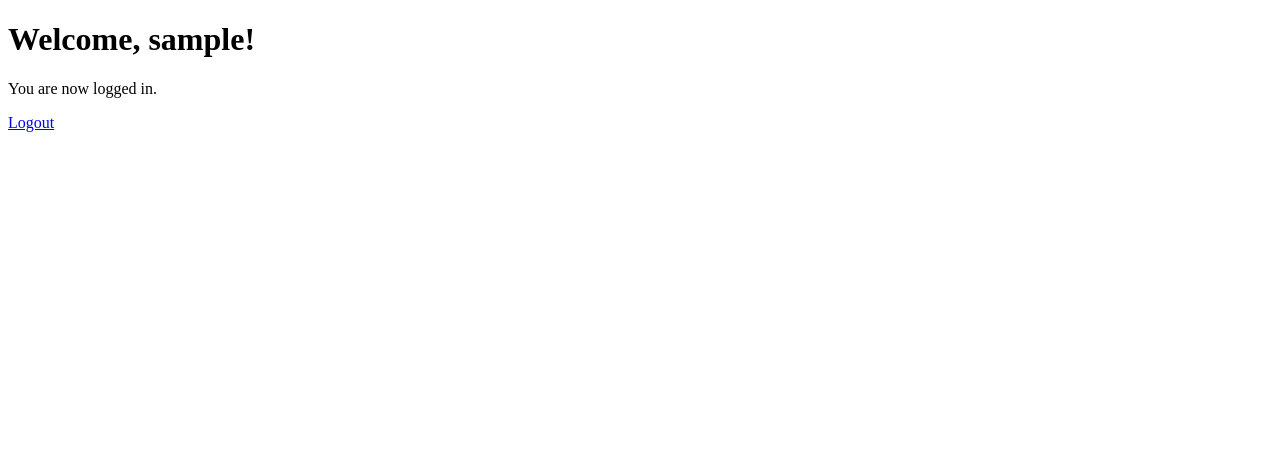
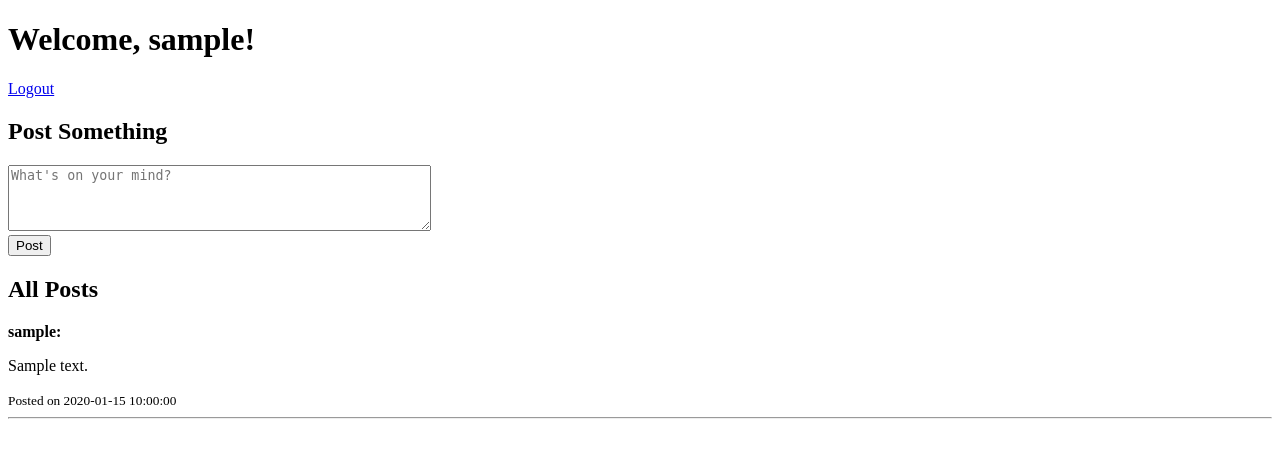
Before and after one commit to GOATAFI/mini_X, a PHP site: page /Mini-X/homepage.php in a window 1280 px wide. Shown: the top 458 px of the page. Run offline with PHP 8.4, Linux system fonts and the light colour scheme; the visitor is signed in with stand-in values (Sample User, id 1); tables that the repository leaves empty or names only in its code hold one stand-in row (values such as "Sample post").

Commit message:
homepage now containing post area

```diff
--- a/homepage.php
+++ b/homepage.php
@@ -1,14 +1,19 @@
 <?php
 session_start();
 
-// Check if the user is logged in
-if (!isset($_SESSION['user_id']) || !isset($_SESSION['username'])) {
-    // User is not logged in, redirect to the login page
-    header("Location: http://localhost/Mini-X/login.php");
+if (!isset($_SESSION['user_id'])) {
+    header("Location: ../../frontend/login.html");
     exit;
 }
 
-// If the user is logged in, display the homepage
+require 'backend/db.php';
+
+// Fetch all posts from the database
+$stmt = $pdo->query("SELECT posts.content, posts.created_at, users.username
+                     FROM posts
+                     JOIN users ON posts.user_id = users.id
+                     ORDER BY posts.created_at DESC");
+$posts = $stmt->fetchAll();
 ?>
 
 <!DOCTYPE html>
@@ -22,8 +27,24 @@ if (!isset($_SESSION['user_id']) || !isset($_SESSION['username'])) {
 
 <body>
     <h1>Welcome, <?php echo htmlspecialchars($_SESSION['username']); ?>!</h1>
-    <p>You are now logged in.</p>
-    <a href="backend/routes/logout.php">Logout</a>
+    <a href="../backend/routes/logout.php">Logout</a>
+
+    <h2>Post Something</h2>
+    <form action="../backend/routes/post.php" method="POST">
+        <textarea name="content" rows="4" cols="50" placeholder="What's on your mind?"></textarea>
+        <br>
+        <button type="submit">Post</button>
+    </form>
+
+    <h2>All Posts</h2>
+    <?php foreach ($posts as $post): ?>
+        <div>
+            <strong><?php echo htmlspecialchars($post['username']); ?>:</strong>
+            <p><?php echo htmlspecialchars($post['content']); ?></p>
+            <small>Posted on <?php echo $post['created_at']; ?></small>
+            <hr>
+        </div>
+    <?php endforeach; ?>
 </body>
 
 </html>
```
Also changed, not shown: backend/routes/post.php (added).
